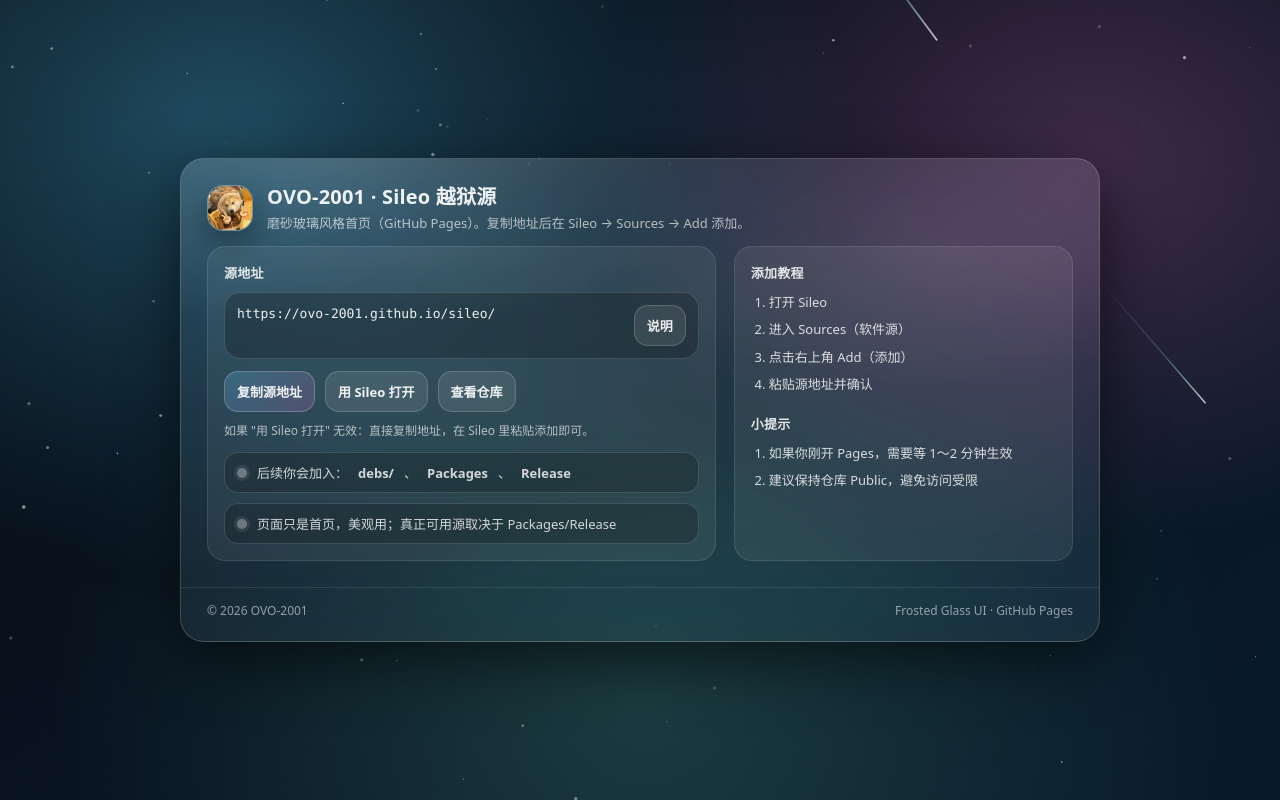
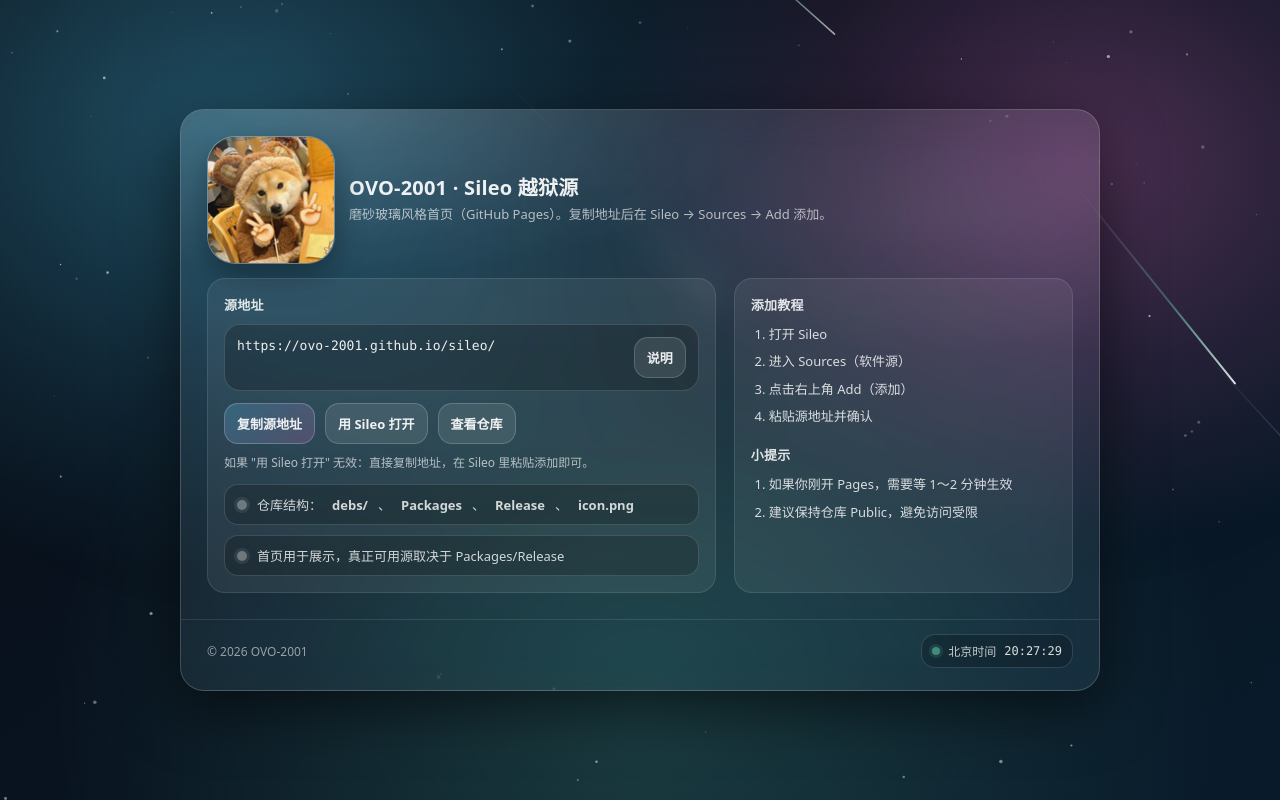
Before and after one commit to OVO-2001/sileo, a plain HTML site: page index.html in a window 1280 px wide. Drawn offline with Linux system fonts and the light colour scheme; animation ran at ten frames a second.

Commit message:
更新 index.html

```diff
--- a/index.html
+++ b/index.html
@@ -40,7 +40,6 @@
       position: relative;
     }
 
-    /* 星空/流星 Canvas 在最底层 */
     #fx{
       position: fixed;
       inset: 0;
@@ -48,10 +47,9 @@
       height: 100%;
       z-index: 0;
       pointer-events: none;
-      opacity: .85;
+      opacity: .92;
     }
 
-    /* subtle film grain */
     body::before{
       content:"";
       position:fixed; inset:0;
@@ -70,7 +68,7 @@
       justify-content:center;
       padding:28px 16px;
       position: relative;
-      z-index: 2; /* 盖在特效上 */
+      z-index: 2;
     }
 
     .shell{
@@ -103,10 +101,9 @@
       z-index:1;
     }
 
-    /* 左上角头像：改为源 icon.png */
     .appIcon{
-      width:46px; height:46px;
-      border-radius:16px;
+      width:128px; height:128px;
+      border-radius: 28px;
       background: rgba(255,255,255,.10);
       border:1px solid rgba(255,255,255,.22);
       box-shadow: var(--shadow2);
@@ -121,11 +118,10 @@
       display:block;
       transform: translateZ(0);
     }
-    /* 轻微高光 */
     .appIcon::after{
       content:"";
       position:absolute; inset:0;
-      background: radial-gradient(50px 36px at 28% 18%, rgba(255,255,255,.22), transparent 60%);
+      background: radial-gradient(90px 70px at 28% 18%, rgba(255,255,255,.22), transparent 62%);
       pointer-events:none;
     }
 
@@ -155,6 +151,7 @@
     @media (max-width:820px){
       header{padding:22px 18px 12px}
       .content{grid-template-columns:1fr; padding:0 18px 18px}
+      .appIcon{width:96px;height:96px;border-radius:22px}
     }
 
     .panel{
@@ -281,9 +278,32 @@
       gap:10px;
       color: rgba(255,255,255,.55);
       font-size:12px;
+      align-items:center;
     }
     @media (max-width:820px){
-      footer{padding:14px 18px 18px; flex-direction:column}
+      footer{padding:14px 18px 18px; flex-direction:column; align-items:flex-start}
+    }
+
+    .timePill{
+      display:inline-flex;
+      align-items:center;
+      gap:8px;
+      padding:7px 10px;
+      border-radius: 14px;
+      background: rgba(0,0,0,.20);
+      border:1px solid rgba(255,255,255,.14);
+      color: rgba(255,255,255,.75);
+      font-size:12px;
+      white-space: nowrap;
+    }
+    .timeDot{
+      width:8px;height:8px;border-radius:999px;
+      background: rgba(120,255,210,.45);
+      box-shadow: 0 0 0 3px rgba(120,255,210,.10);
+    }
+    .timeMono{
+      font-family: ui-monospace, SFMono-Regular, Menlo, Monaco, Consolas, "Liberation Mono","Courier New", monospace;
+      color: rgba(255,255,255,.85);
     }
 
     .toast{
@@ -331,7 +351,7 @@
       left: 50%;
       top: 50%;
       transform: translate(-50%,-50%) scale(.98);
-      width: min(420px, calc(100% - 26px));
+      width: min(440px, calc(100% - 26px));
       border-radius: 22px;
       background: rgba(255,255,255,.10);
       border: 1px solid rgba(255,255,255,.22);
@@ -357,8 +377,8 @@
       border-bottom: 1px solid rgba(255,255,255,.10);
     }
     .modalHead .dot{
-      background: rgba(120,255,210,.35);
-      box-shadow: 0 0 0 3px rgba(120,255,210,.10);
+      background: rgba(84,214,255,.45);
+      box-shadow: 0 0 0 3px rgba(84,214,255,.10);
     }
     .modalTitle{
       margin:0;
@@ -366,19 +386,30 @@
       letter-spacing:.2px;
     }
     .modalBody{
-      padding: 14px 16px 16px;
+      padding: 14px 16px 10px;
       color: rgba(255,255,255,.82);
       font-size: 13px;
       line-height: 1.6;
+    }
+    .modalBody .repoMono{
+      margin-top:10px;
+      padding:10px 12px;
+      border-radius:16px;
+      background: rgba(0,0,0,.22);
+      border:1px solid rgba(255,255,255,.14);
+      font-family: ui-monospace, SFMono-Regular, Menlo, Monaco, Consolas, "Liberation Mono","Courier New", monospace;
+      font-size: 13px;
+      color: rgba(255,255,255,.90);
+      word-break: break-all;
     }
     .modalActions{
       padding: 12px 16px 16px;
       display:flex;
       gap:10px;
       justify-content:flex-end;
+      flex-wrap:wrap;
     }
 
-    /* 减少动态效果时：不渲染流星 */
     @media (prefers-reduced-motion: reduce){
       #fx{ display:none; }
     }
@@ -386,7 +417,6 @@
 </head>
 
 <body>
-  <!-- 星空/流星特效 -->
   <canvas id="fx" aria-hidden="true"></canvas>
 
   <div class="wrap">
@@ -422,8 +452,8 @@
           </p>
 
           <div class="chips">
-            <div class="chip"><span class="dot"></span>后续你会加入：<b>debs/</b>、<b>Packages</b>、<b>Release</b></div>
-            <div class="chip"><span class="dot"></span>页面只是首页，美观用；真正可用源取决于 Packages/Release</div>
+            <div class="chip"><span class="dot"></span>仓库结构：<b>debs/</b>、<b>Packages</b>、<b>Release</b>、<b>icon.png</b></div>
+            <div class="chip"><span class="dot"></span>首页用于展示，真正可用源取决于 Packages/Release</div>
           </div>
         </div>
 
@@ -448,7 +478,7 @@
 
       <footer>
         <span>© <span id="year"></span> OVO-2001</span>
-        <span>Frosted Glass UI · GitHub Pages</span>
+        <span class="timePill"><span class="timeDot"></span><span>北京时间</span><span class="timeMono" id="bjTime">--:--:--</span></span>
       </footer>
     </main>
   </div>
@@ -459,22 +489,25 @@
   <div id="modal" class="modal" role="dialog" aria-modal="true" aria-labelledby="modalTitle">
     <div class="modalHead">
       <span class="dot" aria-hidden="true"></span>
-      <h3 class="modalTitle" id="modalTitle">提示</h3>
+      <h3 class="modalTitle" id="modalTitle">源说明</h3>
     </div>
     <div class="modalBody">
-      这个弹窗和提示条都是网页自定义的"磨砂玻璃"效果，不是系统 alert，所以样式可以完全控制。<br><br>
-      下一步如果你要把源变成"真正可安装"，需要上传 deb 并生成 Packages / Packages.gz / Release。
+      这是 OVO-2001 的 Sileo 软件源首页。你可以复制下方地址，在 Sileo → Sources → Add 添加。<br><br>
+      如果你刷新时看到“架构提示”，通常是 Release/Packages 的 Architectures 与包架构不匹配或暂时没有可用包。
+      <div class="repoMono" id="modalRepoUrl">https://ovo-2001.github.io/sileo/</div>
     </div>
     <div class="modalActions">
+      <button class="btn primary" id="modalCopyBtn" type="button">复制源地址</button>
       <button class="btn" id="closeModalBtn" type="button">关闭</button>
     </div>
   </div>
 
   <script>
-    // year
     document.getElementById("year").textContent = new Date().getFullYear();
 
-    const repoUrl = document.getElementById("repoUrl").textContent.trim();
+    const repoUrlEl = document.getElementById("repoUrl");
+    const repoUrl = repoUrlEl.textContent.trim();
+
     const copyBtn = document.getElementById("copyBtn");
     const toast = document.getElementById("toast");
 
@@ -482,6 +515,10 @@
     const modal = document.getElementById("modal");
     const showModalBtn = document.getElementById("showModalBtn");
     const closeModalBtn = document.getElementById("closeModalBtn");
+    const modalRepoUrl = document.getElementById("modalRepoUrl");
+    const modalCopyBtn = document.getElementById("modalCopyBtn");
+
+    modalRepoUrl.textContent = repoUrl;
 
     function showToast(text){
       toast.textContent = text;
@@ -509,6 +546,11 @@
       showToast("源地址已复制！");
     });
 
+    modalCopyBtn.addEventListener("click", async () => {
+      await copyText(repoUrl);
+      showToast("已复制到剪贴板！");
+    });
+
     function openModal(){
       mask.classList.add("show");
       modal.classList.add("show");
@@ -523,12 +565,21 @@
     mask.addEventListener("click", closeModal);
     document.addEventListener("keydown", (e)=>{ if(e.key === "Escape") closeModal(); });
 
-    /* =========================
-       流星雨/星空特效（Canvas）
-       - 性能友好
-       - 自动适配 DPR
-       - iOS Safari OK
-    ========================== */
+    function two(n){ return String(n).padStart(2,"0"); }
+    function updateBJ(){
+      const now = new Date();
+      const fmt = new Intl.DateTimeFormat("zh-CN", {
+        timeZone: "Asia/Shanghai",
+        hour: "2-digit",
+        minute: "2-digit",
+        second: "2-digit",
+        hour12: false
+      });
+      document.getElementById("bjTime").textContent = fmt.format(now).replace(/\u200E/g,"");
+    }
+    updateBJ();
+    setInterval(updateBJ, 1000);
+
     const canvas = document.getElementById("fx");
     const ctx = canvas.getContext("2d", { alpha: true });
 
@@ -542,69 +593,73 @@
       canvas.style.width = W + "px";
       canvas.style.height = H + "px";
       ctx.setTransform(DPR,0,0,DPR,0,0);
+      initStars();
     }
     window.addEventListener("resize", resize, { passive:true });
-    resize();
 
-    // 星星
     const stars = [];
     function initStars(){
       stars.length = 0;
-      const count = Math.floor(Math.min(220, Math.max(90, (W*H)/12000)));
+      const count = Math.floor(Math.min(260, Math.max(110, (W*H)/10500)));
       for(let i=0;i<count;i++){
         stars.push({
           x: Math.random()*W,
           y: Math.random()*H,
-          r: Math.random()*1.6 + 0.2,
+          r: Math.random()*1.7 + 0.2,
           a: Math.random()*0.55 + 0.15,
-          tw: Math.random()*0.015 + 0.006
+          tw: Math.random()*0.018 + 0.007
         });
       }
     }
-    initStars();
 
-    // 流星
     const meteors = [];
     function spawnMeteor(){
-      // 从上方/左上方进入
-      const fromTop = Math.random() < 0.55;
-      const x = fromTop ? Math.random()*W : -80;
-      const y = fromTop ? -50 : Math.random()*H*0.55;
-      const len = Math.random()*220 + 140;
-      const spd = Math.random()*12 + 10;
-      const ang = Math.random()*0.22 + 0.72; // 约 41°~54°
+      const fromTop = Math.random() < 0.62;
+      const x = fromTop ? Math.random()*W : -120;
+      const y = fromTop ? -70 : Math.random()*H*0.58;
+      const len = Math.random()*260 + 170;
+      const spd = Math.random()*14 + 12;
+      const ang = Math.random()*0.20 + 0.70;
       meteors.push({
         x, y,
         vx: Math.cos(ang)*spd,
         vy: Math.sin(ang)*spd,
         len,
         life: 0,
-        max: Math.random()*40 + 34,
-        w: Math.random()*1.2 + 0.7
+        max: Math.random()*44 + 36,
+        w: Math.random()*1.25 + 0.85
       });
-      // 控制数量
-      if(meteors.length > 8) meteors.shift();
+      if(meteors.length > 14) meteors.shift();
     }
 
-    // 生成节奏：偶尔来一颗
     let meteorTimer = 0;
     function tickMeteor(dt){
       meteorTimer += dt;
-      const interval = 900 + Math.random()*900; // 0.9s~1.8s
+      const interval = 520 + Math.random()*620;
       if(meteorTimer > interval){
         meteorTimer = 0;
-        if(document.visibilityState === "visible") spawnMeteor();
+        if(document.visibilityState === "visible"){
+          const burst = Math.random() < 0.22 ? 2 : 1;
+          for(let i=0;i<burst;i++) spawnMeteor();
+        }
       }
     }
 
-    // 背景淡淡光晕（跟你原背景相配）
     function drawGlow(){
-      const g = ctx.createRadialGradient(W*0.2, H*0.15, 0, W*0.2, H*0.15, Math.min(W,H)*0.65);
-      g.addColorStop(0, "rgba(84,214,255,0.10)");
-      g.addColorStop(1, "rgba(0,0,0,0)");
-      ctx.fillStyle = g;
+      const g1 = ctx.createRadialGradient(W*0.2, H*0.15, 0, W*0.2, H*0.15, Math.min(W,H)*0.65);
+      g1.addColorStop(0, "rgba(84,214,255,0.11)");
+      g1.addColorStop(1, "rgba(0,0,0,0)");
+      ctx.fillStyle = g1;
+      ctx.fillRect(0,0,W,H);
+
+      const g2 = ctx.createRadialGradient(W*0.85, H*0.22, 0, W*0.85, H*0.22, Math.min(W,H)*0.55);
+      g2.addColorStop(0, "rgba(255,120,210,0.08)");
+      g2.addColorStop(1, "rgba(0,0,0,0)");
+      ctx.fillStyle = g2;
       ctx.fillRect(0,0,W,H);
     }
+
+    resize();
 
     let last = performance.now();
     function loop(now){
@@ -614,10 +669,9 @@
       ctx.clearRect(0,0,W,H);
       drawGlow();
 
-      // 星星闪烁
       for(const s of stars){
         s.a += (Math.random()-0.5)*s.tw;
-        s.a = Math.max(0.08, Math.min(0.75, s.a));
+        s.a = Math.max(0.08, Math.min(0.78, s.a));
         ctx.globalAlpha = s.a;
         ctx.beginPath();
         ctx.arc(s.x, s.y, s.r, 0, Math.PI*2);
@@ -628,21 +682,20 @@
 
       tickMeteor(dt);
 
-      // 流星绘制
       for(let i=meteors.length-1;i>=0;i--){
         const m = meteors[i];
         m.life += 1;
         m.x += m.vx;
         m.y += m.vy;
 
-        const t = m.life / m.max; // 0~1
-        const alpha = (t < 0.2) ? (t/0.2) : (t > 0.85 ? (1 - (t-0.85)/0.15) : 1);
+        const t = m.life / m.max;
+        const alpha = (t < 0.18) ? (t/0.18) : (t > 0.86 ? (1 - (t-0.86)/0.14) : 1);
         const tailX = m.x - m.vx * (m.len/18);
         const tailY = m.y - m.vy * (m.len/18);
 
         const grad = ctx.createLinearGradient(m.x, m.y, tailX, tailY);
         grad.addColorStop(0, `rgba(255,255,255,${0.95*alpha})`);
-        grad.addColorStop(0.35, `rgba(120,255,210,${0.28*alpha})`);
+        grad.addColorStop(0.35, `rgba(120,255,210,${0.30*alpha})`);
         grad.addColorStop(1, `rgba(255,120,210,0)`);
 
         ctx.strokeStyle = grad;
@@ -653,8 +706,7 @@
         ctx.lineTo(tailX, tailY);
         ctx.stroke();
 
-        // 超出屏幕或寿命结束
-        if(m.life > m.max || m.x > W+220 || m.y > H+220){
+        if(m.life > m.max || m.x > W+260 || m.y > H+260){
           meteors.splice(i,1);
         }
       }
@@ -662,7 +714,6 @@
       requestAnimationFrame(loop);
     }
 
-    // 页面不可见时降低消耗
     document.addEventListener("visibilitychange", ()=>{
       if(document.visibilityState !== "visible"){
         meteors.length = 0;
```
